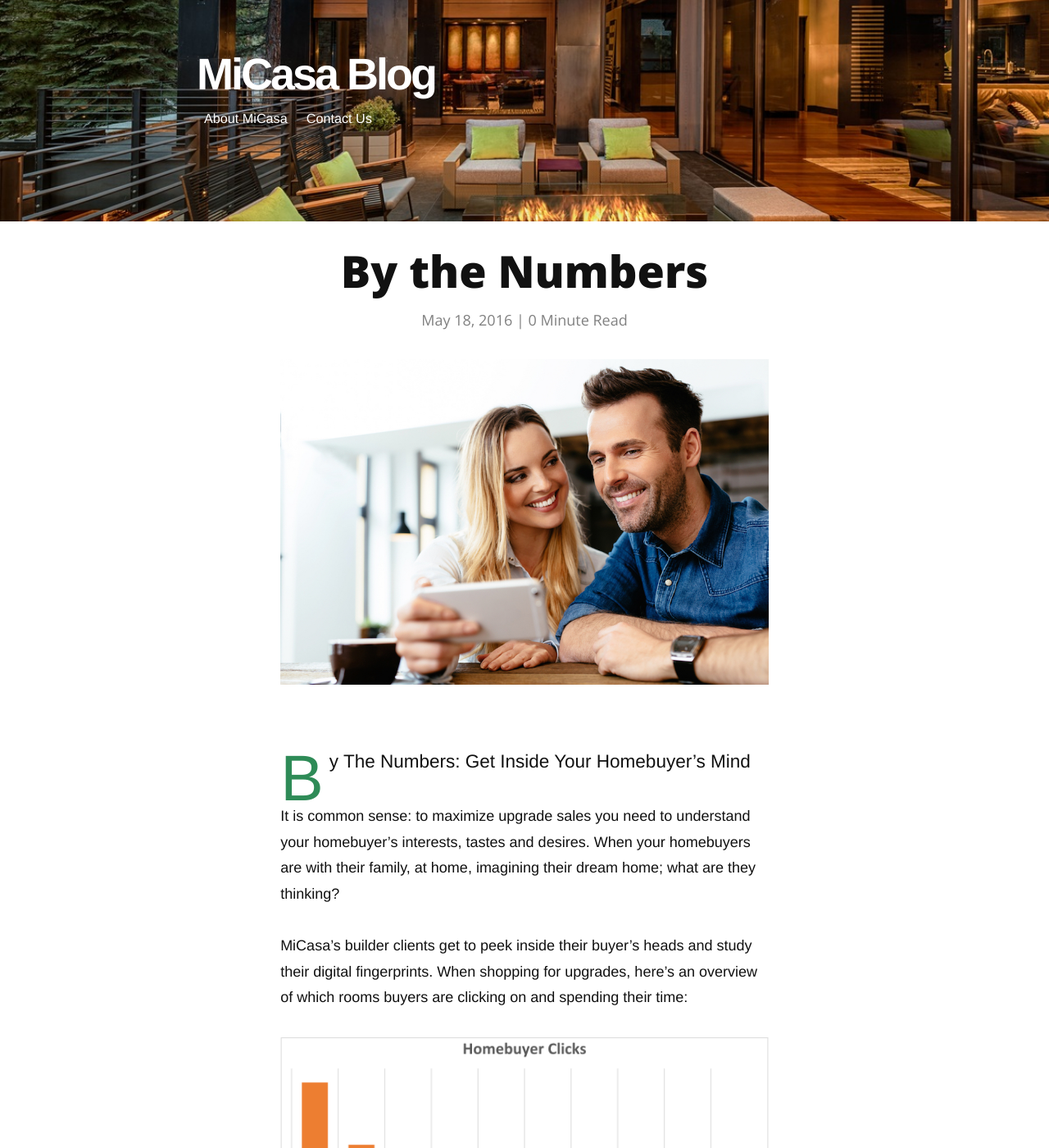
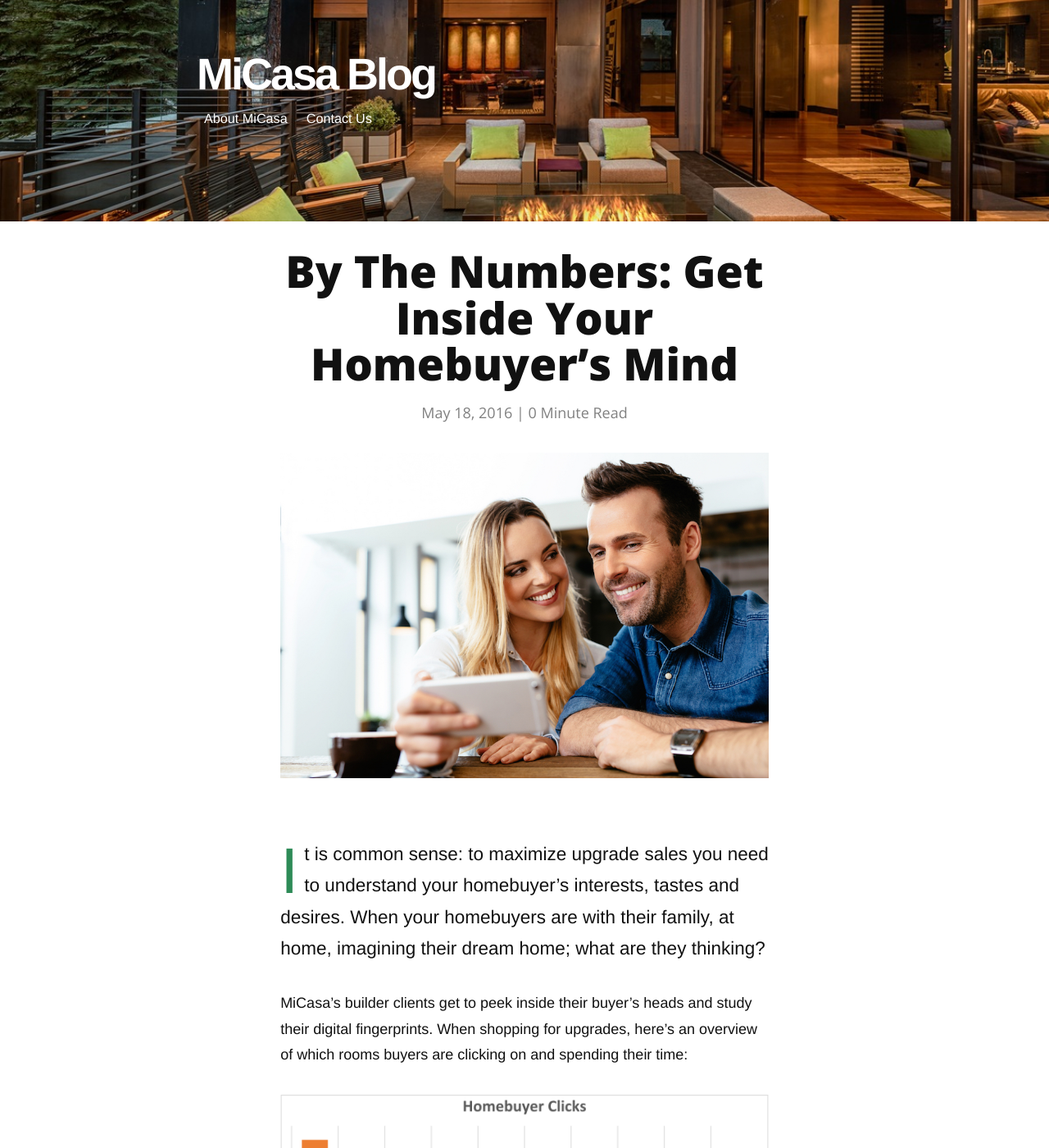
Before and after one commit to micasaupgrades/blog, a Jekyll site: the page built from _posts/2016-05-18-by-the-numbers.markdown, in a window 1280 px wide and 1400 px high. Shown: the whole window at 82% size. Built offline with Jekyll 4.4.1, drawn with Linux system fonts in a browser that asks for light colours; nearby versions of some CDN libraries; Markdown is read by kramdown in place of the engine named in the settings; comment, search, counter and statistics services are not loaded.

Commit message:
changed title

```diff
--- a/_posts/2016-05-18-by-the-numbers.markdown
+++ b/_posts/2016-05-18-by-the-numbers.markdown
@@ -1,17 +1,14 @@
 ---
 layout: post
-title:  "By the Numbers"
+title:  "By The Numbers: Get Inside Your Homebuyer’s Mind"
 date:   2016-05-18
 ---
 <img src="{{ '/assets/img/sell_phone_image.jpg' | prepend: site.baseurl }}" alt="">
 
-<p class="intro"><span class="dropcap">B</span>y The Numbers: Get Inside Your Homebuyer’s Mind</p>
-<p>
-It is common sense:  to maximize upgrade sales you need to understand your homebuyer’s interests, tastes and desires.  When your homebuyers are with their family, at home, imagining their dream home; what are they thinking?
-</p>
+<p class="intro"><span class="dropcap">I</span>t is common sense:  to maximize upgrade sales you need to understand your homebuyer’s interests, tastes and desires.  When your homebuyers are with their family, at home, imagining their dream home; what are they thinking? </p>
 
 <p>MiCasa’s builder clients get to peek inside their buyer’s heads and study their digital fingerprints.  When shopping for upgrades, here’s an overview of which rooms buyers are clicking on and spending their time:</p>
 
 <img src="{{ '/assets/img/clicks_chart.png' | prepend: site.baseurl }}" alt="">
 
-<p>There is no more guess work. <a href="http://www.micasaupgrades.com/#/contact">Contact us today to discuss how we turn this data into upgrade sales.</a></p> Or email us here: <a href="mailto:info@micasaupgrades.com.com">info@micasaupgrades.com</a> to schedule a demo.
+<p>There is no more guess work. <a href="http://www.micasaupgrades.com/#/contact">Contact us today to discuss how we turn this data into upgrade sales.</a> Or email us here: <a href="mailto:info@micasaupgrades.com.com">info@micasaupgrades.com</a> to schedule a demo.</p>
```
